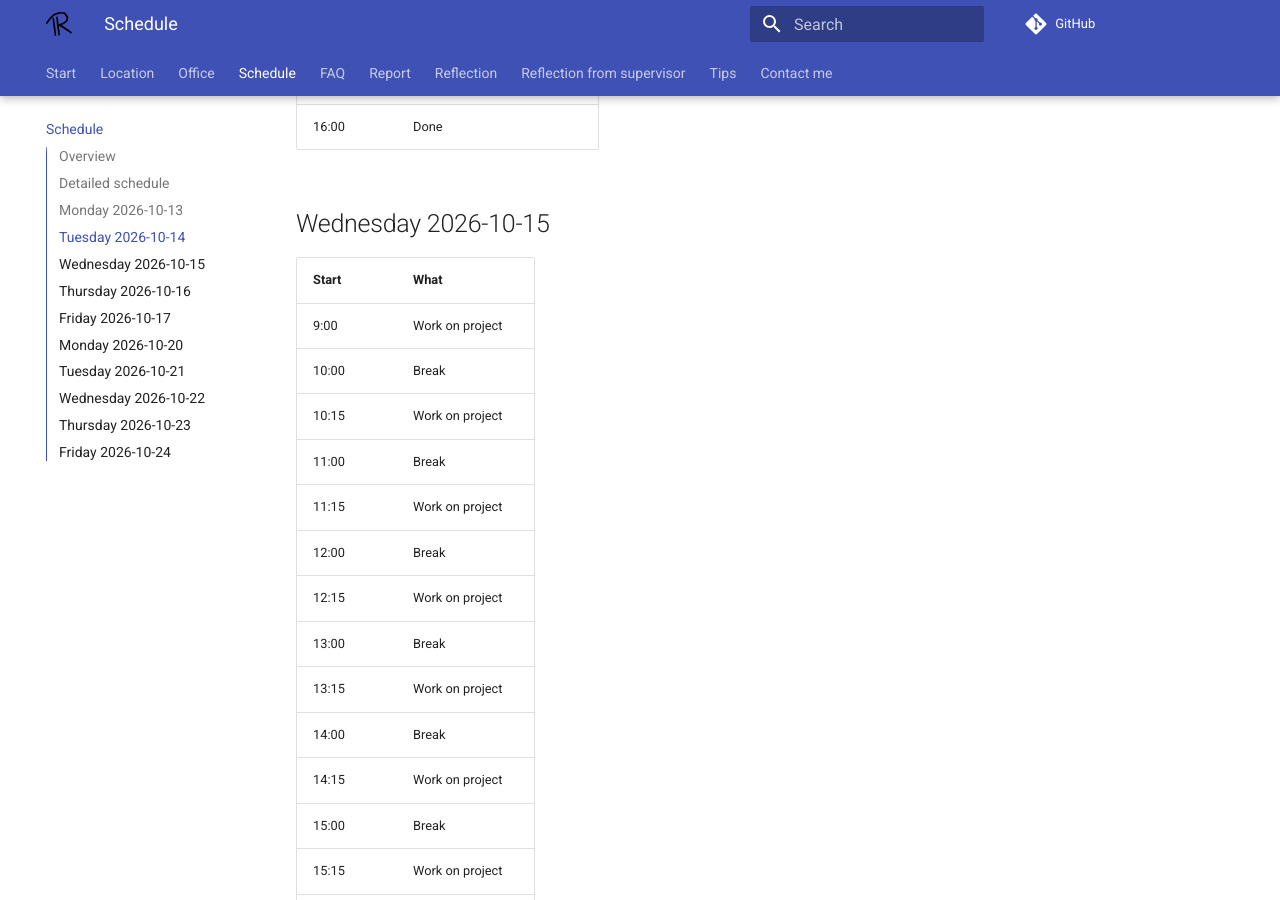
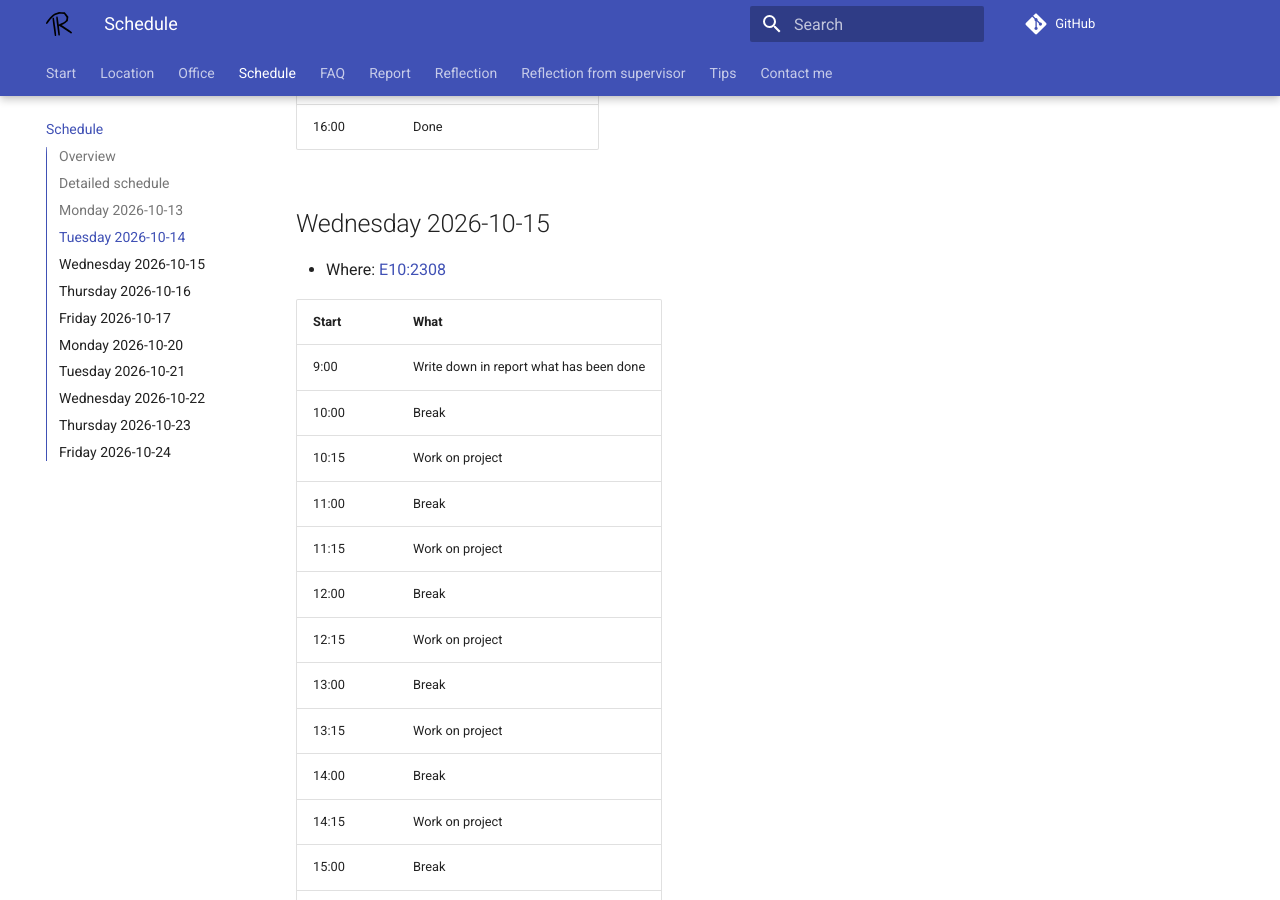
Before and after one commit to richelbilderbeek/prao_wilmer_20260413, an MkDocs documentation site: the page built from docs/schedule.md, in a window 1280 px wide and 900 px high, scrolled down 3124 px. Built offline with MkDocs 1.6.1 and Material for MkDocs 9.7.7, drawn with Linux system fonts in a browser that asks for light colours; comment, search, counter and statistics services are not loaded.

Commit message:
Add location

```diff
--- a/docs/schedule.md
+++ b/docs/schedule.md
@@ -80,9 +80,11 @@ Start|What
 
 ## Wednesday 2026-10-15
 
+- Where: [E10:2308](https://link.mazemap.com/jGeDVWFf)
+
 Start|What
 -----|-----
-9:00 |Work on project
+9:00 |Write down in report what has been done
 10:00|Break
 10:15|Work on project
 11:00|Break
```
Also changed, not shown: docs/reflection_from_supervisor.md (+4 -1 lines).
